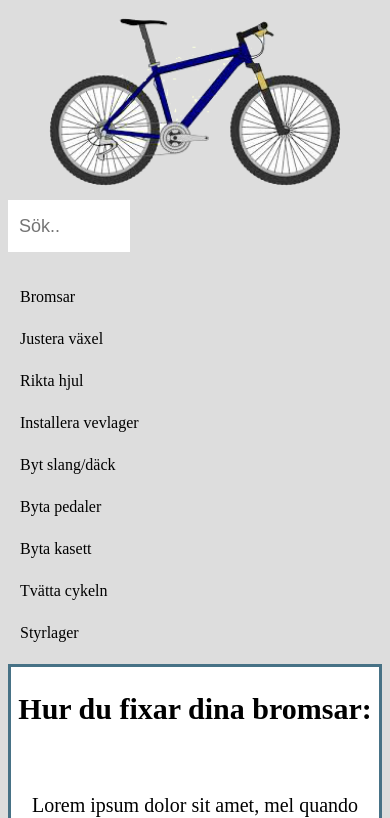
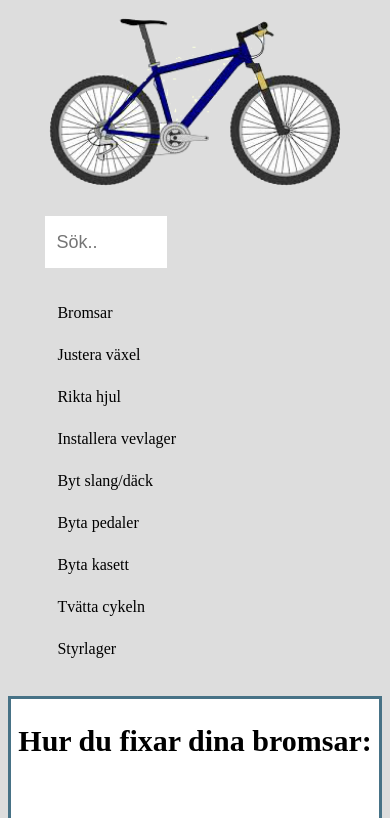
Before and after one commit to Jonfra/Jonafran, a PHP site: page /Broms.html in a window 390 px wide. Shown: the part 267-1085 px from the top of the page. Run offline with PHP 8.4, Linux system fonts and the light colour scheme.

Commit message:
Update style.css

```diff
--- a/css/style.css
+++ b/css/style.css
@@ -71,7 +71,7 @@ body {
 .topnav .icon {
   display: none;
 }
-p.a {
+p .a {
   font-size: 20px
 }
 #reklam {
@@ -101,7 +101,7 @@ p.a {
   margin-right: auto;
   width: 40%;
 }
-#searchbox {
+#search {
 margin: 1em;
 
 }
@@ -206,7 +206,7 @@ margin: 1em;
   margin-right: auto;
   width: 80%;
 }
-#searchbox{
+#search{
   display: block;
   margin-left: auto;
   margin-right: auto;
```
